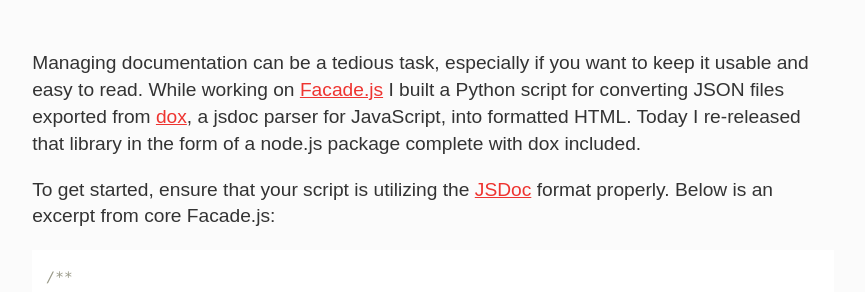
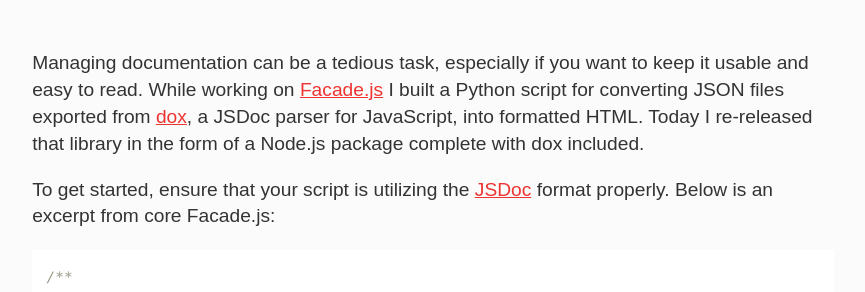
Before and after one commit to neogeek/neogeek.github.io, a Jekyll site: the page built from _posts/2014-08-03-introducing-doxdox.md, in a window 1280 px wide and 900 px high, scrolled down 357 px. Shown: the part 154-446 px from the top of the window, without its empty margins (207-1072 px from the left). Built offline with Jekyll 4.4.1, drawn with Linux system fonts in a browser that asks for light colours; Markdown is read by kramdown in place of the engine named in the settings; some of the changed text lies outside the part shown.

Commit message:
Copy update.

````diff
--- a/_posts/2014-08-03-introducing-doxdox.md
+++ b/_posts/2014-08-03-introducing-doxdox.md
@@ -1,7 +1,7 @@
 ---
 layout: post
 title: Introducing doxdox
-description: Managing documentation can be a tedious task, especially if you want to keep it usable and easy to read. While working on [Facade.js](http://facade.js/) I built a Python script for converting JSON files exported from [dox](https://github.com/tj/dox), a jsdoc parser for JavaScript, into formatted HTML. Today I re-released that library in the form of a node.js package complete with dox included.
+description: Managing documentation can be a tedious task, especially if you want to keep it usable and easy to read. While working on [Facade.js](http://facade.js/) I built a Python script for converting JSON files exported from [dox](https://github.com/tj/dox), a JSDoc parser for JavaScript, into formatted HTML. Today I re-released that library in the form of a Node.js package complete with dox included.
 keywords: nodejs
 year: 2014
 ---
@@ -66,4 +66,4 @@
 $ doxdox facade.js > ~/Desktop/documentation.html
 ```
 
-Now you will have a nicely formatted HTML document containing documentation for your project! You can see a live demo of what this will look like at <http://docs.facadejs.com/>.
+Now you will have a nicely formatted HTML document containing documentation for your project! You can see a live demo of what this will look like at <https://doxdox.org/facadejs/Facade.js>.
````
